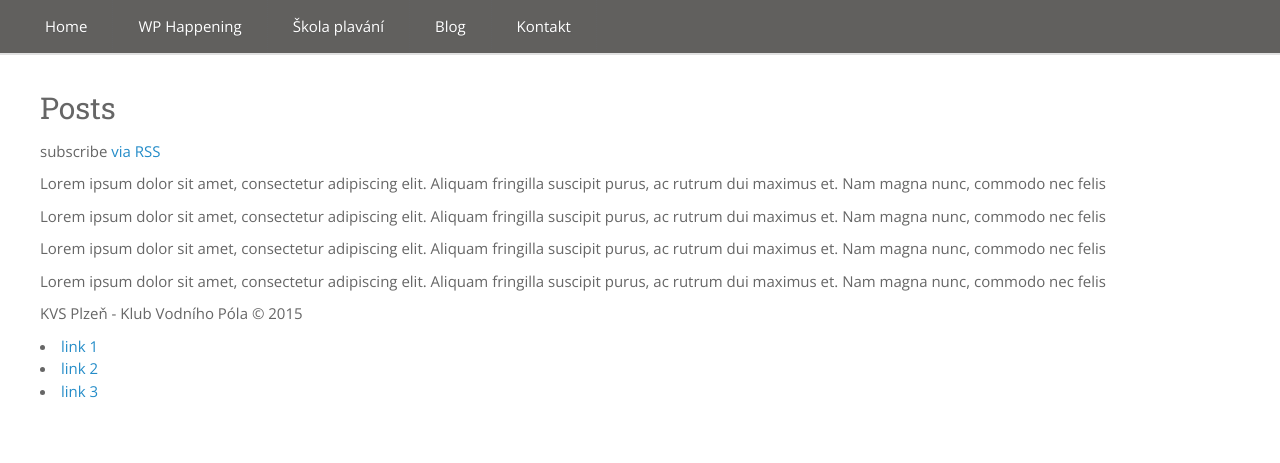
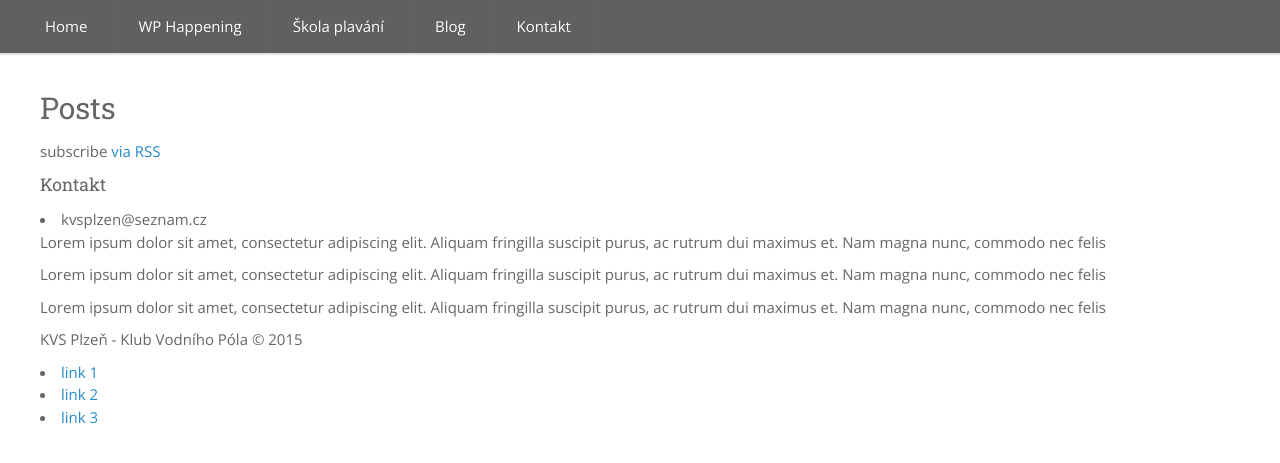
Before and after one commit to SteveVil/KVS-web, a Jekyll site: the page built from index.html, in a window 1280 px wide. Shown: the top 463 px of the page. Built offline with Jekyll 4.4.1, drawn with Linux system fonts in a browser that asks for light colours.

Commit message:
Update footer.html

```diff
--- a/_includes/footer.html
+++ b/_includes/footer.html
@@ -2,7 +2,8 @@
 	<div class="outter-wapper">
 		<div class="wrapper">
 			 <div class="box4">
-			 	<p>Lorem ipsum dolor sit amet, consectetur adipiscing elit. Aliquam fringilla suscipit purus, ac rutrum dui maximus et. Nam magna nunc, commodo nec felis </p>
+			 	<h3>Kontakt</h3>
+			 	<li>kvsplzen@seznam.cz</li>
 			 </div>
 			 <div class="box4">
 			 	<p>Lorem ipsum dolor sit amet, consectetur adipiscing elit. Aliquam fringilla suscipit purus, ac rutrum dui maximus et. Nam magna nunc, commodo nec felis </p>
```
